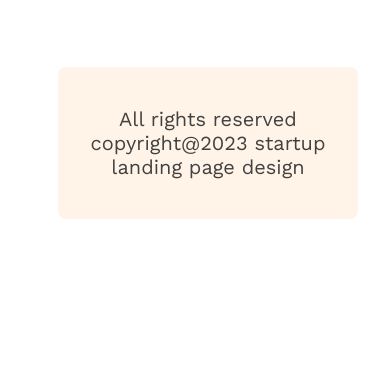
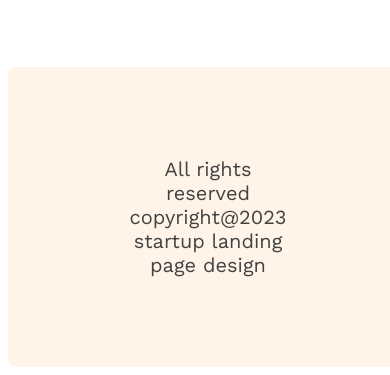
Before and after one commit to ANTORAHMED1/g3-architects-webside, a plain HTML site: page index.html in a window 390 px wide. Shown: the part 6330-6705 px from the top of the page. Before the commit the page ends 6599 px from the top, so only its background shows below. Drawn offline with nearby package versions, Linux system fonts and the light colour scheme.

Commit message:
last added

```diff
--- a/index.html
+++ b/index.html
@@ -111,8 +111,10 @@
     </section>
     </main>
 
-<footer class="footer">
-    <div class="footer1"><p>All rights reserved copyright@2023 startup landing page design</p></div>
+<footer>
+    <div class="footer">
+        <div class="footer1"><p>All rights reserved copyright@2023 startup landing page design</p></div>
+    </div>
 
 </footer>
 
--- a/styles/architect.css
+++ b/styles/architect.css
@@ -117,13 +117,13 @@ main{
         border-radius: 8px;
       background: #FFF4E7;
       width: 1340px;
-     margin:50px 50px;
+     padding: 50px 100px;
+     margin: 0 auto;
     }
     .footer1{
         color: #424242;
     text-align: center;
     font-size: 20px;
-    padding: 39px 210px;
     }
     /* sponsors-part */
 .sponsors{
@@ -180,7 +180,7 @@ main{
 
 /* responsive-part */
 @media screen and (max-width:576px) {
-    header,  .footer1{
+    header, .footer1{
         padding: 20px;
     }
     nav,
@@ -211,8 +211,9 @@ main{
     max-width: 300px;
 }
 .footer{
-    max-width: 300px;
+    max-width: 200px;
 }
+
 }
 
 
@@ -225,4 +226,7 @@ main{
     .sponsors-img-container {
         flex-direction: column;
     }
+    .footer{
+        width: 400px;
+    }
    }
```
